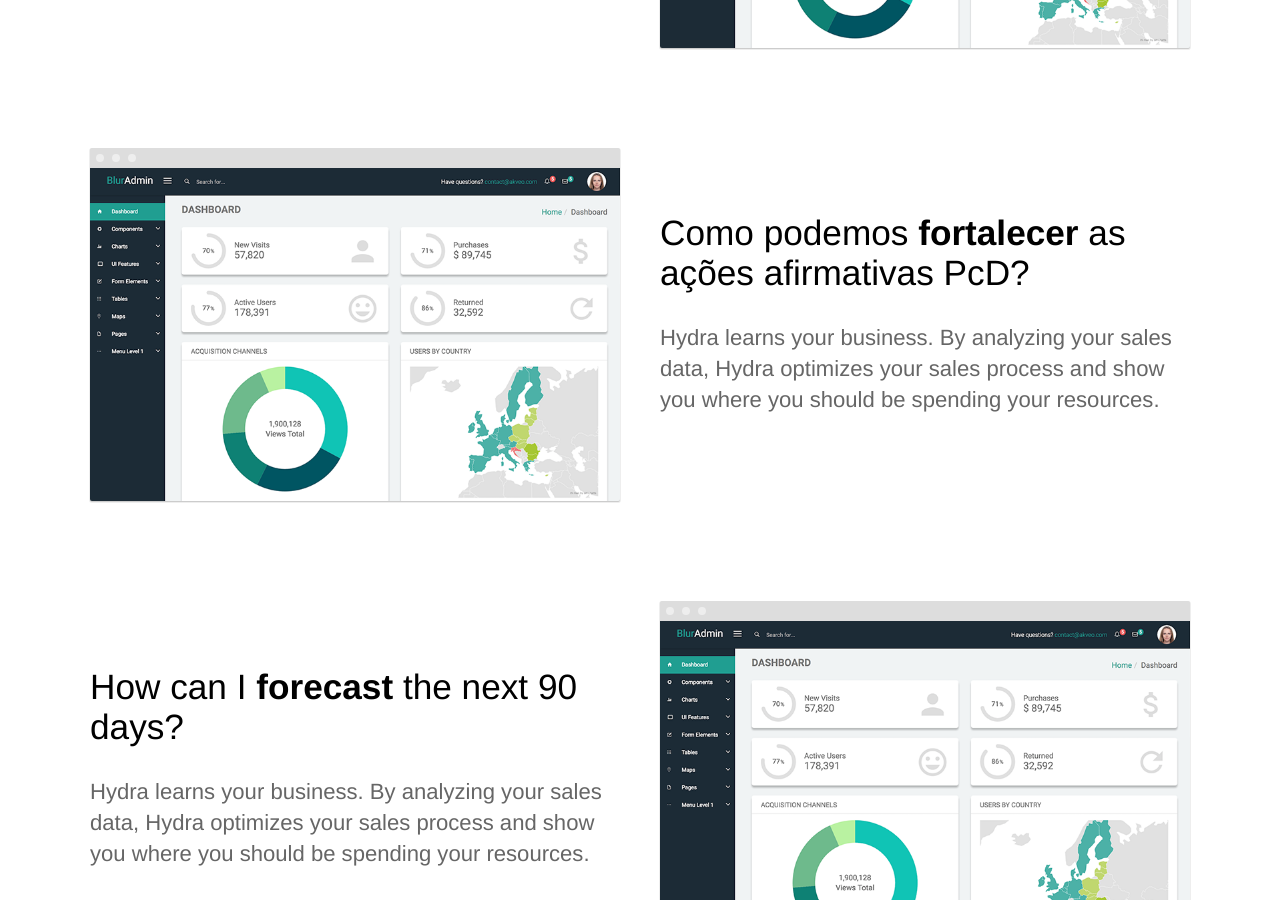
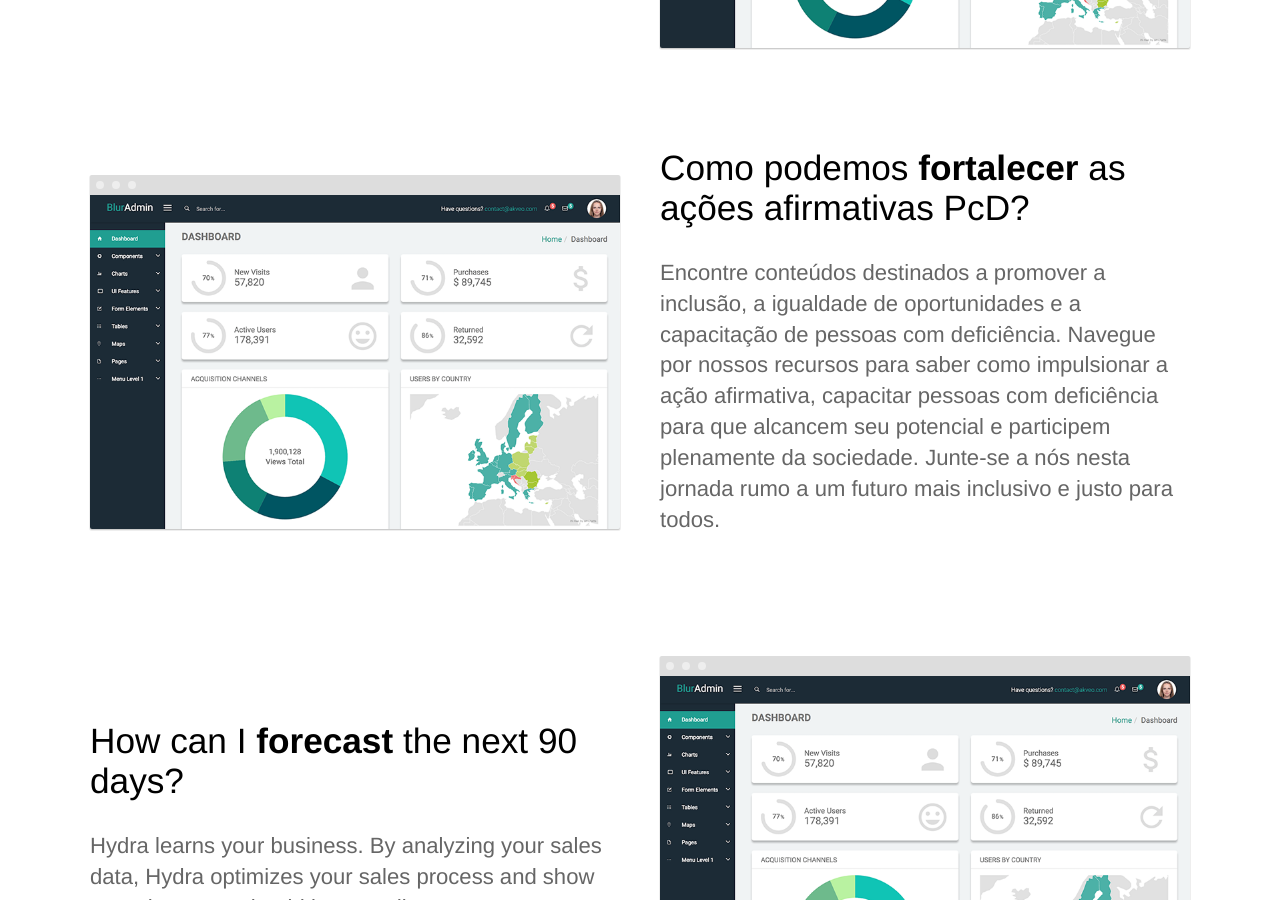
Before and after one commit to jornalistainclusivo/pcd.dataverso.org, a Jekyll site: the page built from index.html, in a window 1280 px wide and 900 px high, scrolled down 1356 px. Built offline with Jekyll 4.4.1, drawn with Linux system fonts in a browser that asks for light colours.

Commit message:
textinho home

```diff
--- a/index.html
+++ b/index.html
@@ -30,7 +30,7 @@ description: Observatório de Dados da Pessoa com Deficiência
 		<div class="container flex">
 			<div class="text editable">
 				<h2>Como podemos <strong>fortalecer</strong> as ações afirmativas PcD?</h2>
-				<p>Hydra learns your business. By analyzing your sales data, Hydra optimizes your sales process and show you where you should be spending your resources.</p>
+				<p>Encontre conteúdos destinados a promover a inclusão, a igualdade de oportunidades e a capacitação de pessoas com deficiência. Navegue por nossos recursos para saber como impulsionar a ação afirmativa, capacitar pessoas com deficiência para que alcancem seu potencial e participem plenamente da sociedade. Junte-se a nós nesta jornada rumo a um futuro mais inclusivo e justo para todos.</p>
 			</div>
 			<div class="image">
 				<img src="{{ site.baseurl }}/images/dashboard.png" alt="Screenshot" class="screenshot editable" />
```
